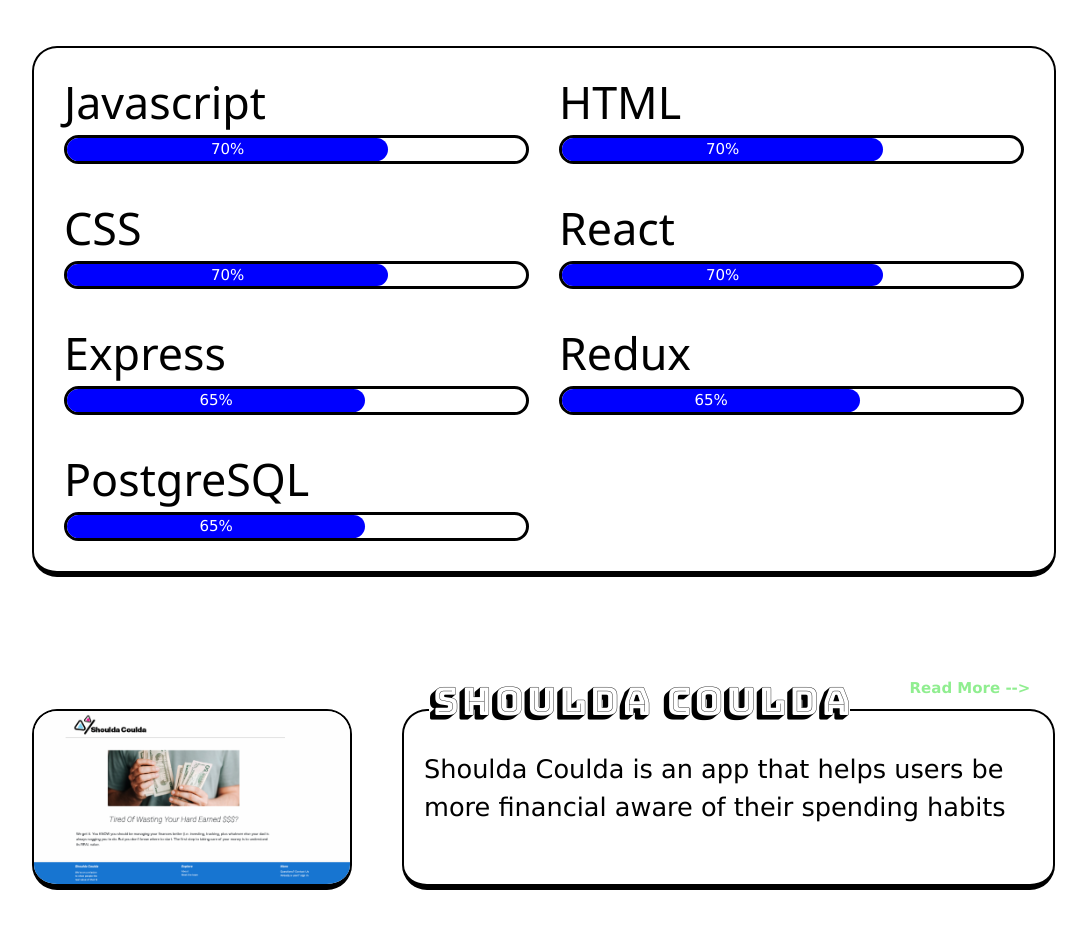
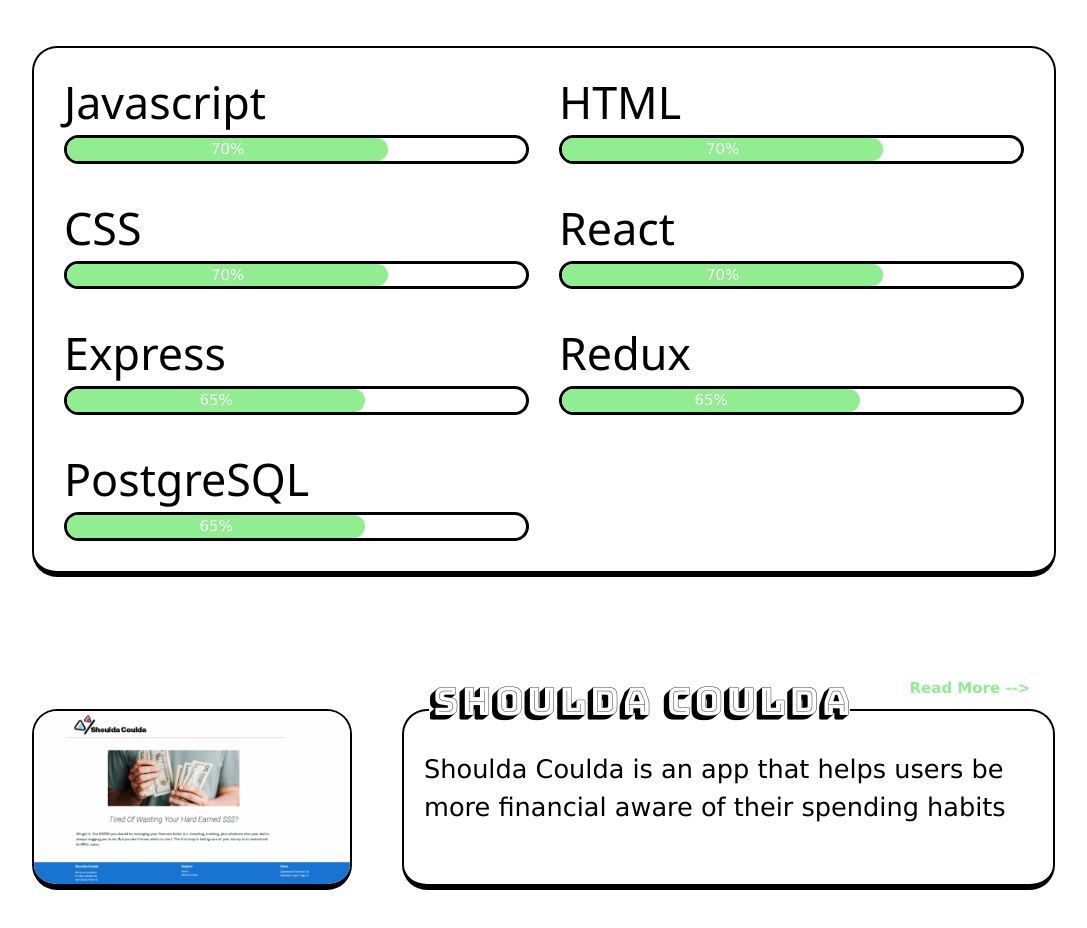
Before and after one commit to StudentCZ/my-website, a React (Create React App) app: page / in a window 1280 px wide. Shown: the part 1040-1968 px from the top of the page, without its empty margins (96-1183 px from the left). Built offline with nearby package versions, Linux system fonts and the light colour scheme.

Commit message:
change progress color

```diff
--- a/src/components/ProjectSkillBar.module.css
+++ b/src/components/ProjectSkillBar.module.css
@@ -31,7 +31,7 @@
   height: 100%;
   width: 70%;
   border-radius: 15px;
-  background-color: blue;
+  background-color: lightgreen;
   text-align: center;
 }
 
@@ -39,7 +39,7 @@
   height: 100%;
   width: 65%;
   border-radius: 15px;
-  background-color: blue;
+  background-color: lightgreen;
   text-align: center;
 }
 
```
